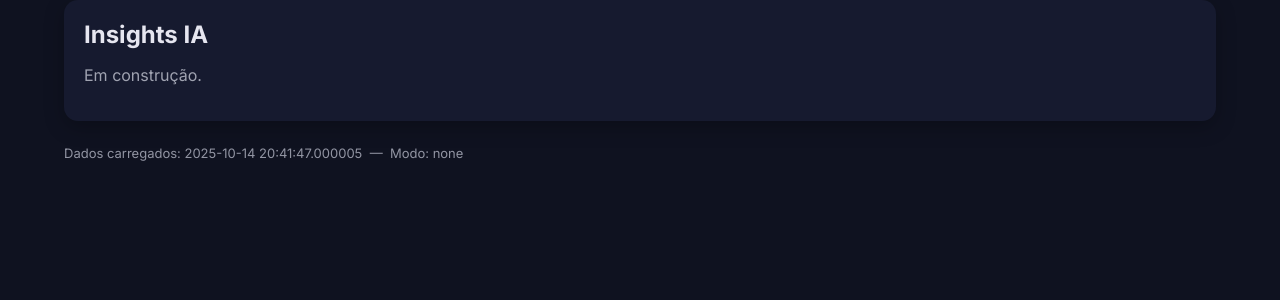
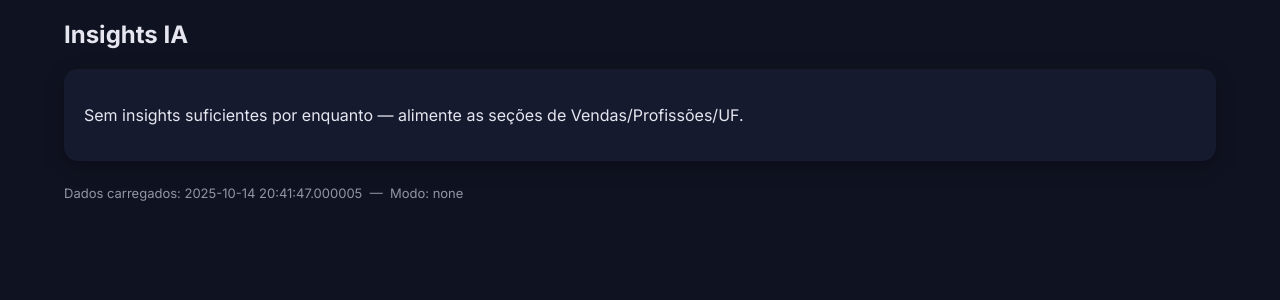
Before and after one commit to MacDowell354/dashboard-nandamac-ia, a Flask app: page /insights-ia in a window 1280 px wide. Shown: the part 197-497 px from the top of the page. Run offline with Flask 3, Linux system fonts and the light colour scheme.

Commit message:
Update insights_ia.html

```diff
--- a/templates/insights_ia.html
+++ b/templates/insights_ia.html
@@ -1,5 +1,16 @@
 {% extends "base.html" %}
 {% block title %}Insights IA — Dashboard IA{% endblock %}
 {% block content %}
-  <div class="card"><h2 style="margin:0">Insights IA</h2><p class="muted">Em construção.</p></div>
+  <h2>Insights IA</h2>
+  {% if insights and insights|length > 0 %}
+    <div class="card">
+      <ul>
+        {% for i in insights %}
+          <li>{{ i }}</li>
+        {% endfor %}
+      </ul>
+    </div>
+  {% else %}
+    <div class="card"><p>Sem insights suficientes por enquanto — alimente as seções de Vendas/Profissões/UF.</p></div>
+  {% endif %}
 {% endblock %}
```
